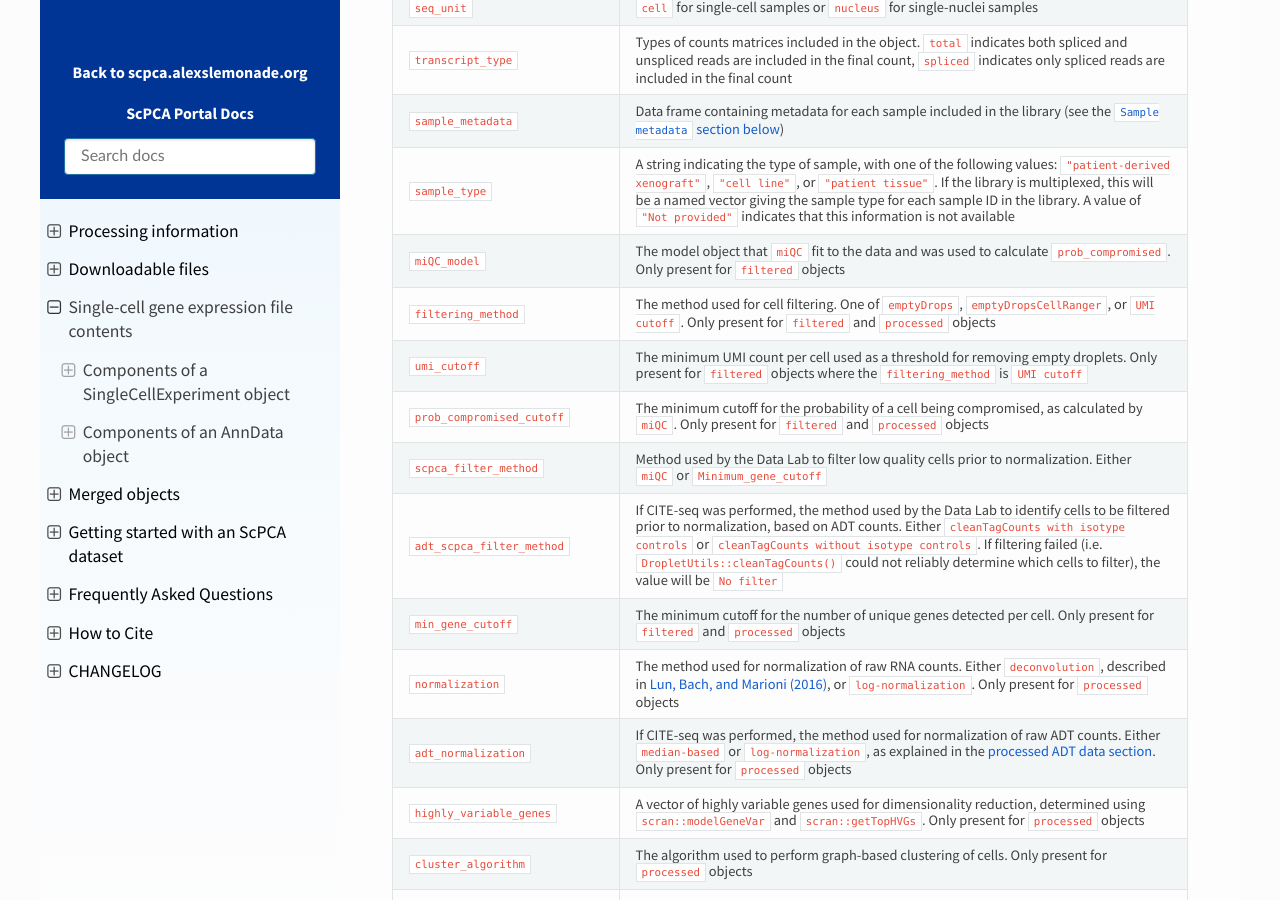
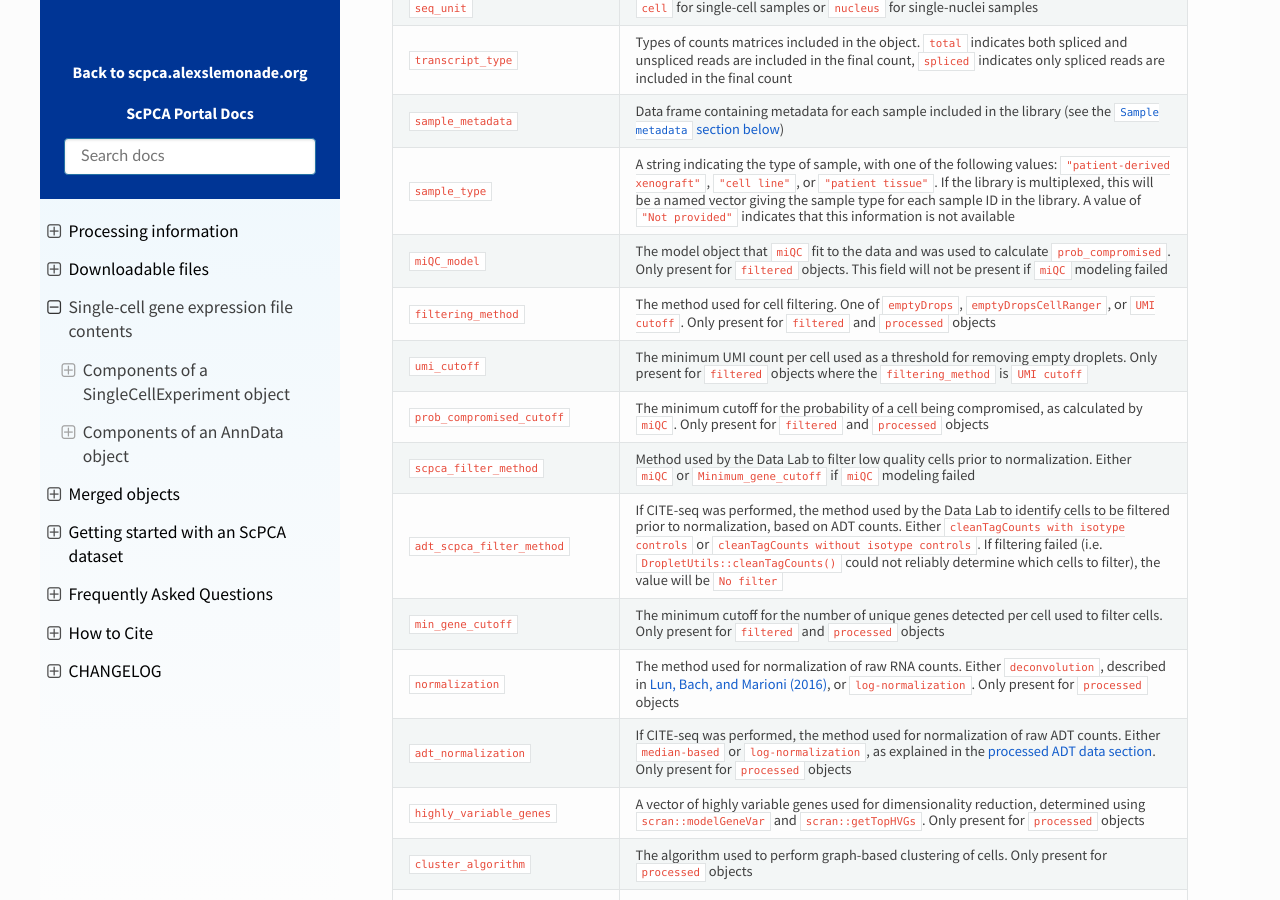
Before and after one commit to DongzeHE/scpca-docs, a Sphinx documentation site: the page built from docs/sce_file_contents.md, in a window 1280 px wide and 900 px high, scrolled down 4072 px. Built offline with Sphinx 7.4.7 and the Read the Docs theme 2.0.0, drawn with Linux system fonts in a browser that asks for light colours.

Commit message:
#334: more context for minimum_gene_cutoff

```diff
--- a/docs/sce_file_contents.md
+++ b/docs/sce_file_contents.md
@@ -136,13 +136,13 @@ metadata(sce) # experiment metadata
 | `transcript_type`              | Types of counts matrices included in the object. `total` indicates both spliced and unspliced reads are included in the final count, `spliced` indicates only spliced reads are included in the final count                                                                                                                                                                                                                                                                           |
 | `sample_metadata`              | Data frame containing metadata for each sample included in the library (see the [`Sample metadata` section below](#singlecellexperiment-sample-metadata))                                                                                                                                                                                                                          |
 | `sample_type`                  | A string indicating the type of sample, with one of the following values: `"patient-derived xenograft"`, `"cell line"`, or `"patient tissue"`. If the library is multiplexed, this will be a named vector giving the sample type for each sample ID in the library. A value of `"Not provided"` indicates that this information is not available |
-| `miQC_model`                   | The model object that `miQC` fit to the data and was used to calculate `prob_compromised`. Only present for `filtered` objects                                                                                                                                                                                                                         |
+| `miQC_model`                   | The model object that `miQC` fit to the data and was used to calculate `prob_compromised`. Only present for `filtered` objects. This field will not be present if `miQC` modeling failed                                                                                                                                                                                                             |
 | `filtering_method`             | The method used for cell filtering. One of `emptyDrops`, `emptyDropsCellRanger`, or `UMI cutoff`. Only present for `filtered`  and `processed` objects                                                                                                                                                                                                                             |
 | `umi_cutoff`                   | The minimum UMI count per cell used as a threshold for removing empty droplets. Only present for `filtered` objects where the `filtering_method` is `UMI cutoff`                                                                                                                                                                                                                   |
 | `prob_compromised_cutoff`      | The minimum cutoff for the probability of a cell being compromised, as calculated by `miQC`. Only present for `filtered` and `processed` objects                                                                                                                                                                                                                                   |
-| `scpca_filter_method`          | Method used by the Data Lab to filter low quality cells prior to normalization. Either `miQC` or `Minimum_gene_cutoff`                                                                                                                                                                                                                                                             |
+| `scpca_filter_method`          | Method used by the Data Lab to filter low quality cells prior to normalization. Either `miQC` or `Minimum_gene_cutoff` if `miQC` modeling failed                                                                                                                                                                                                                                                              |
 | `adt_scpca_filter_method`      | If CITE-seq was performed, the method used by the Data Lab to identify cells to be filtered prior to normalization, based on ADT counts. Either `cleanTagCounts with isotype controls` or `cleanTagCounts without isotype controls`. If filtering failed (i.e. `DropletUtils::cleanTagCounts()` could not reliably determine which cells to filter), the value will be `No filter` |
-| `min_gene_cutoff`              | The minimum cutoff for the number of unique genes detected per cell. Only present for `filtered` and `processed` objects                                                                                                                                                                                                                                                           |
+| `min_gene_cutoff`              | The minimum cutoff for the number of unique genes detected per cell used to filter cells. Only present for `filtered` and `processed` objects                                                                                                                                                                                                                                                           |
 | `normalization`                | The method used for normalization of raw RNA counts. Either `deconvolution`, described in [Lun, Bach, and Marioni (2016)](https://doi.org/10.1186/s13059-016-0947-7), or `log-normalization`. Only present for `processed` objects                                                                                                                                                 |
 | `adt_normalization`            | If CITE-seq was performed, the method used for normalization of raw ADT counts. Either `median-based` or `log-normalization`, as explained in the {ref}`processed ADT data section <processing_information:Processed ADT data>`. Only present for `processed` objects                                                                                                             |
 | `highly_variable_genes`        | A vector of highly variable genes used for dimensionality reduction, determined using `scran::modelGeneVar` and `scran::getTopHVGs`. Only present for `processed` objects                                                                                                                                                                                                          |
```
Also changed, not shown: docs/processing_information.md (+1 -0 lines).
